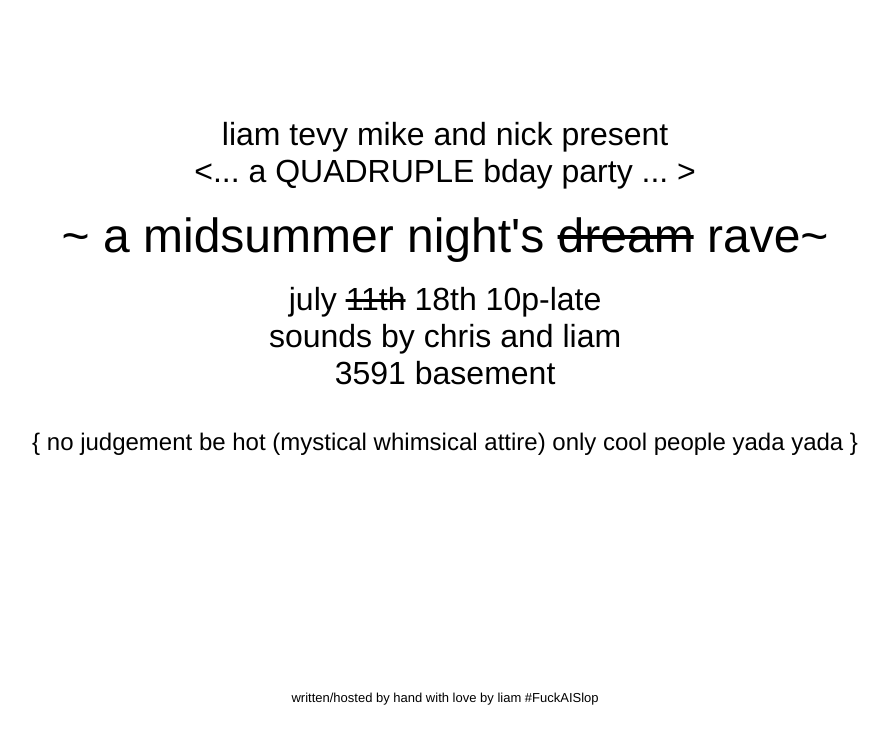
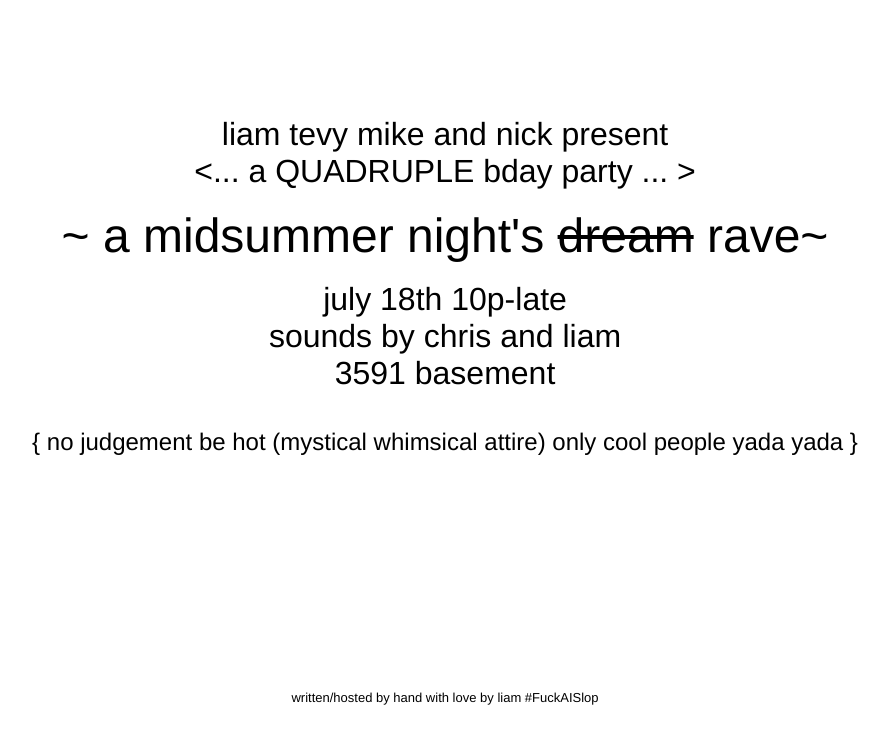
Before and after one commit to dienamite79/dienamite79.github.io, a plain HTML site: page index.html in a window 1280 px wide. Shown: the whole page, without its empty margins (195-1084 px from the left). Drawn offline with Linux system fonts and the light colour scheme.

Commit message:
rm strikethru

```diff
--- a/index.html
+++ b/index.html
@@ -22,7 +22,7 @@ liam tevy mike and nick present
 <br><br>
 
 <font face="Helvetica" size="6">
-july <s> 11th</s> 18th 10p-late
+july 18th 10p-late
 <br>
 sounds by chris and liam
 <br>
```
